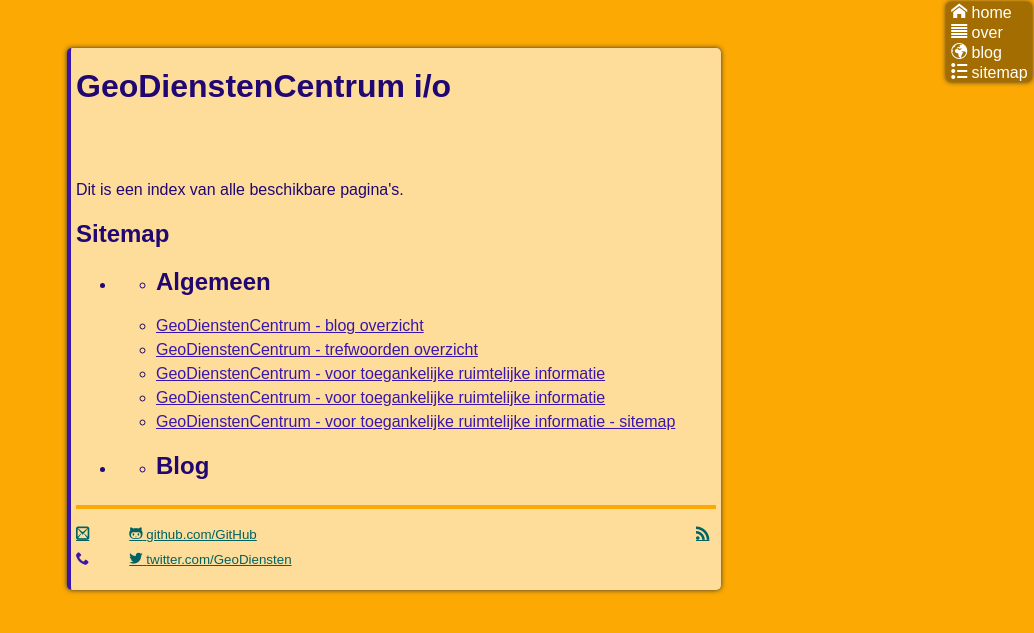
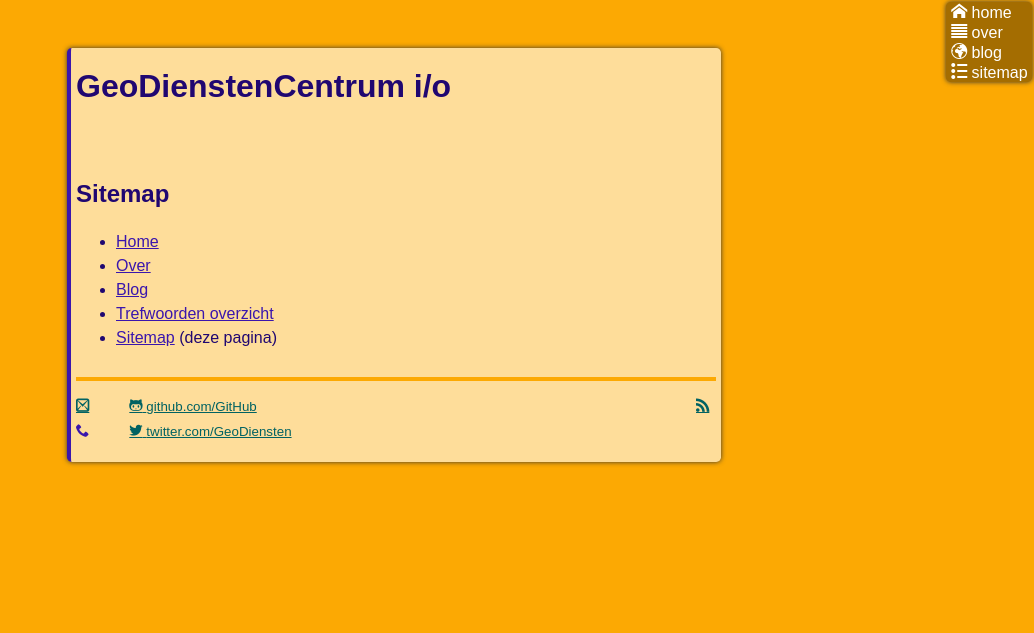
Before and after one commit to GeoDienstenCentrum/geodienstencentrum.github.io, a Jekyll site: the page built from sitemap.html, in a window 1280 px wide. Shown: the top 633 px of the page, without its empty margins (246-1280 px from the left). Built offline with Jekyll 4.4.1, drawn with Linux system fonts in a browser that asks for light colours; Markdown is read by kramdown in place of the engine named in the settings.

Commit message:
betere sitemap

```diff
--- a/404.html
+++ b/404.html
@@ -1,10 +1,10 @@
 ---
 layout: error
-title: GeoDienstenCentrum - Dat is jammer; de opgevraagde pagina is niet gevonden
+title: Opgevraagde pagina niet gevonden - GeoDienstenCentrum
 ---
 <section id="home">
   <h1>Pagina niet gevonden (code 404)</h1>
-  <p>De opgevraagde pagina is niet gevonden. U kun het volgende doen:</p>
+  <p>Dat is jammer; de opgevraagde pagina is niet gevonden. U kun het volgende doen:</p>
   <ul>
     <li>Controleer of u de juiste url heeft gebruikt en probeer het nog eens.</a></li>
     <li>Ga naar de <a href="{{ site.url }}">homepage.</a></li>
--- a/500.html
+++ b/500.html
@@ -1,10 +1,10 @@
 ---
 layout: error
-title: GeoDienstenCentrum - Dat is jammer; er is een onvoorziene fout opgetreden
+title: Onvoorziene fout opgetreden - GeoDienstenCentrum
 ---
 <section id="home">
   <h1>Algemene fout (code 500)</h1>
-  <p>Er is een algemene fout opgetreden op de webserver. U kun het volgende doen:</p>
+  <p>Dat is jammer; er is een algemene fout opgetreden op de webserver. U kun het volgende doen:</p>
   <ul>
     <li>Controleer of u de juiste url heeft gebruikt en probeer het nog eens.</a></li>
     <li><a href="{{ site.url }}">Ga naar de homepage.</a></li>
--- a/blog.html
+++ b/blog.html
@@ -1,6 +1,6 @@
 ---
 layout: default
-title: GeoDienstenCentrum - blog overzicht
+title: Blog overzicht GeoDienstenCentrum
 description: Een overzicht van de artikelen.
 tags:
   - blog
--- a/index.html
+++ b/index.html
@@ -1,6 +1,6 @@
 ---
 layout: default
-title: GeoDienstenCentrum - voor toegankelijke ruimtelijke informatie
+title: "Homepage GeoDienstenCentrum: Voor toegankelijke ruimtelijke informatie"
 description: GeoDienstenCentrum voorziet in advies over toegankelijke ruimtelijke informatie en informatica en kan ook de implementatie van dat advies verzorgen
 tags:
   - webrichtlijnen
--- a/over.html
+++ b/over.html
@@ -1,6 +1,6 @@
 ---
 layout: default
-title: GeoDienstenCentrum - voor toegankelijke ruimtelijke informatie
+title: "GeoDienstenCentrum: Dienstverlening voor toegankelijke ruimtelijke informatie"
 description: GeoDienstenCentrum voorziet in advies over toegankelijke ruimtelijke informatie en informatica en kan ook de implementatie van dat advies verzorgen
 tags:
   - webrichtlijnen
--- a/sitemap.html
+++ b/sitemap.html
@@ -1,33 +1,22 @@
 ---
 layout: default
-title: GeoDienstenCentrum - voor toegankelijke ruimtelijke informatie - sitemap
+title: Sitemap - GeoDienstenCentrum
 description: GeoDienstenCentrum voorziet in advies over toegankelijke ruimtelijke informatie en informatica en kan ook de implementatie van dat advies verzorgen
 ---
-<p>Dit is een index van alle beschikbare pagina's.</p>
+
 <section id="home">
   <h1>Sitemap</h1>
   <ul>
-    <li>
+    <li><a href="/">Home</a></li>
+    <li><a href="/over.html">Over</a></li>
+    <li><a href="/blog.html">Blog</a>
       <ul>
-        <li><h2>Algemeen</h2></li>
-    {% for page in site.pages %}
-      {% if page.layout != nil %}
-      {% if page.layout != 'feed' %}
-      {% if page.layout != 'error' %}
-        <li><a href="{{ page.url }}">{{ page.title }}</a></li>
-      {% endif %}
-      {% endif %}
-      {% endif %}
-    {% endfor %}
-      </ul>
-    </li>
-    <li>
-      <ul>
-        <li><h2>Blog</h2></li>
     {% for post in site.posts %}
         <li><a href="{{ post.url }}">{{ post.title }}</a></li>
     {% endfor %}
       </ul>
     </li>
+    <li><a href="/tags/">Trefwoorden overzicht</a></li>
+    <li><a href="/sitemap.html">Sitemap</a> (deze pagina)</li>
   </ul>
 </section>
```
